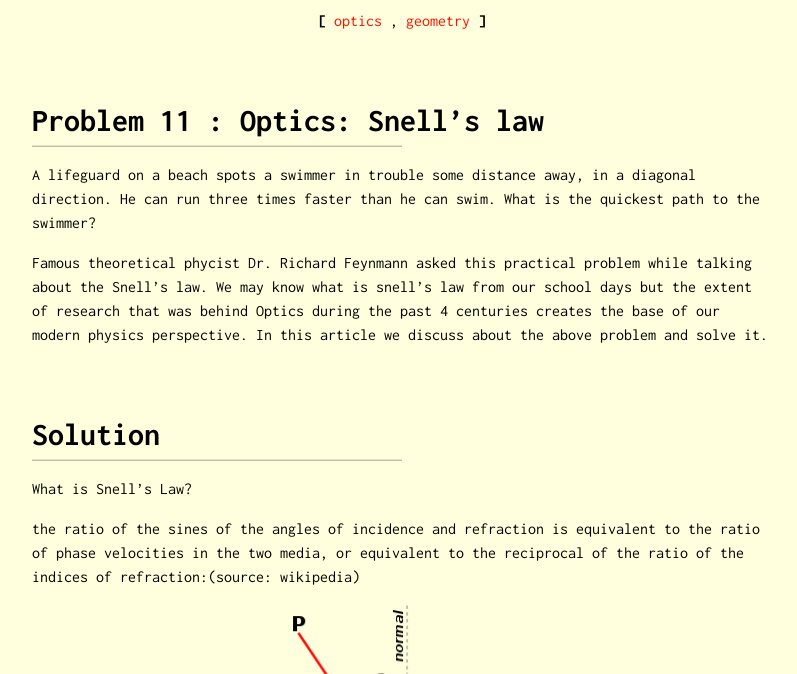
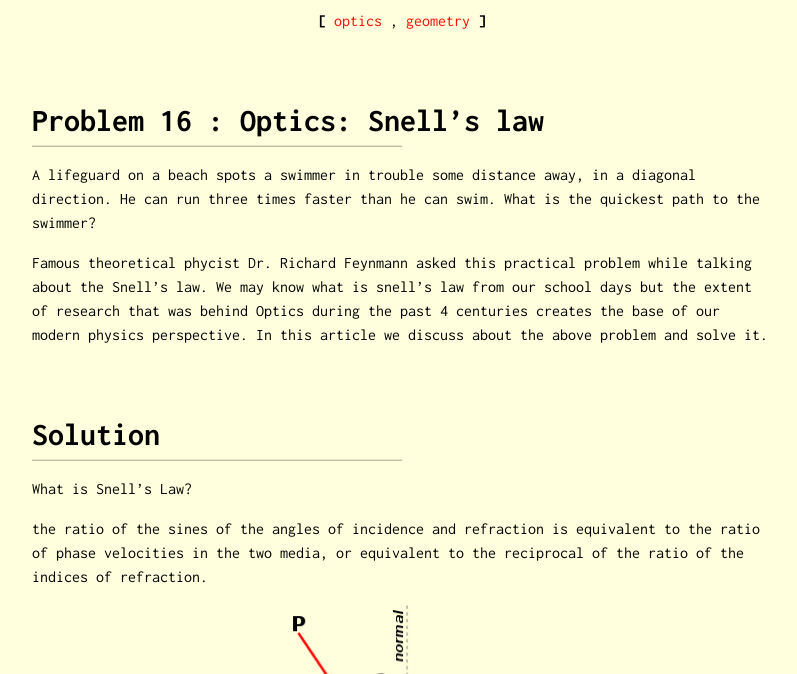
Before and after one commit to Oscuro-Phoenix/math-for-fun, a Jekyll site: the page built from _posts/2021-06-21-Problem-16.md, in a window 1280 px wide and 900 px high. Shown: the part 209-883 px from the top of the window, without its empty margins (238-1035 px from the left). Built offline with Jekyll 4.4.1, drawn with Linux system fonts in a browser that asks for light colours; formulas are drawn with MathJax 3.

Commit message:
Update 2021-06-21-Problem-16.md

```diff
--- a/_posts/2021-06-21-Problem-16.md
+++ b/_posts/2021-06-21-Problem-16.md
@@ -4,7 +4,7 @@ title: Problem 16
 subtitle: Snell's law
 tags: [optics, geometry]
 ---
-# Problem 11 : Optics: Snell's law
+# Problem 16 : Optics: Snell's law
 
 A lifeguard on a beach spots a swimmer in trouble some distance away, in a diagonal direction. He can run three times faster than he can swim. What is the quickest path to the swimmer?
 
@@ -14,7 +14,7 @@ Famous theoretical phycist Dr. Richard Feynmann asked this practical problem whi
 
 What is Snell's Law?
 
-the ratio of the sines of the angles of incidence and refraction is equivalent to the ratio of phase velocities in the two media, or equivalent to the reciprocal of the ratio of the indices of refraction:(source: wikipedia)
+the ratio of the sines of the angles of incidence and refraction is equivalent to the ratio of phase velocities in the two media, or equivalent to the reciprocal of the ratio of the indices of refraction.
 
 <center><img style=" display: block; margin-left: auto; margin-right: auto;width: 30%;" src="../assets/Prob16_fig1.png"></center>
 
```
Also changed, not shown: other parts of _posts/2021-06-21-Problem-16.md (+1 -1 lines).
